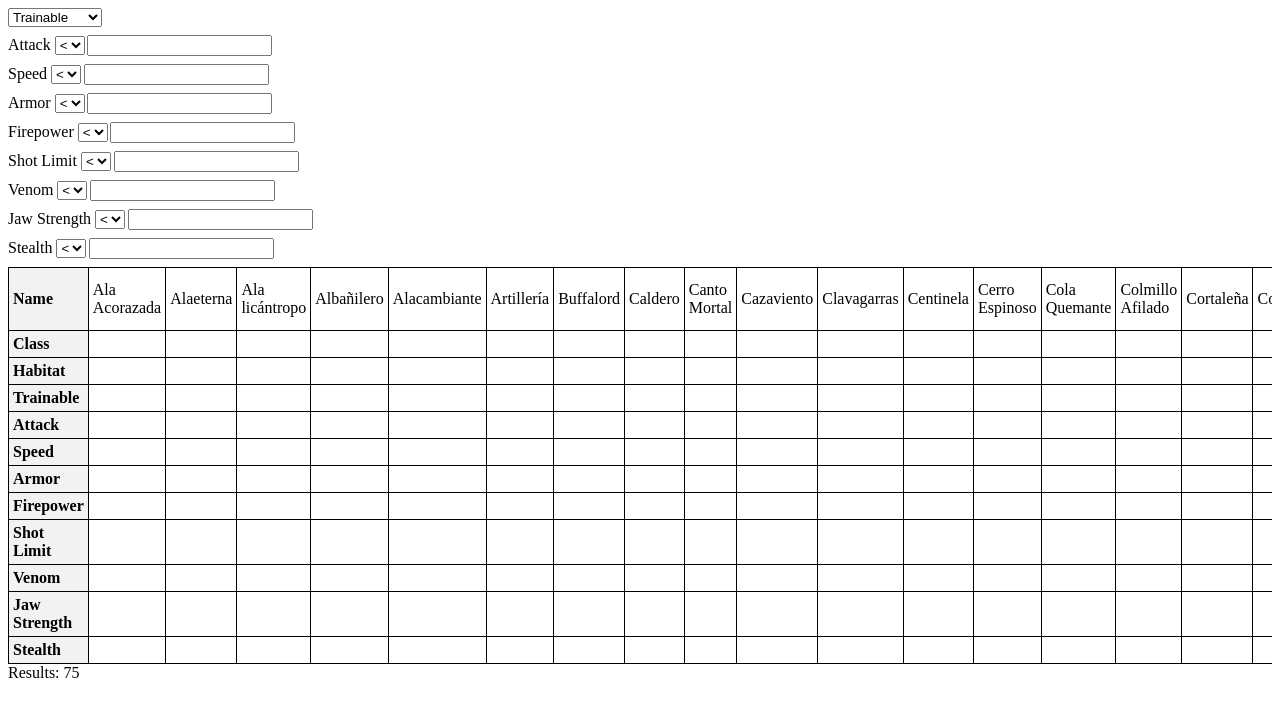
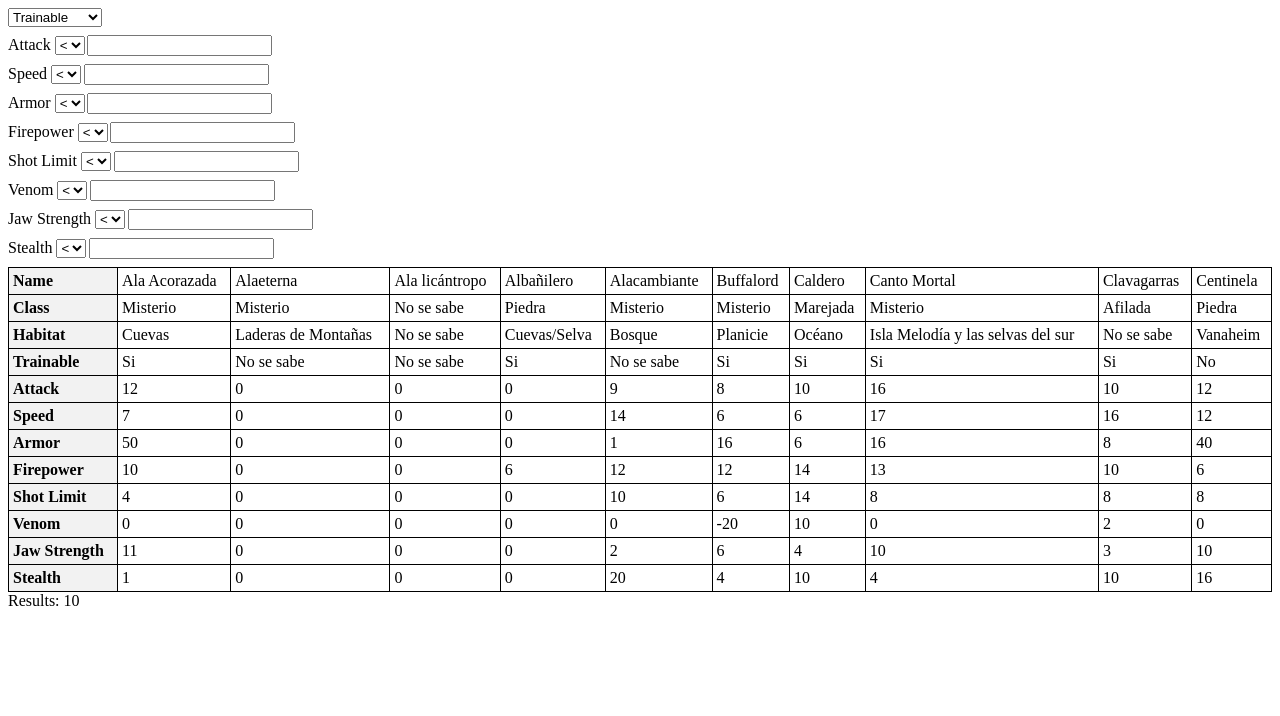
Before and after one commit to KrasniKot/chooseurdragon, a React (Create React App) app: page / in a window 1280 px wide. Shown: the top 716 px of the page. Built offline with nearby package versions, Linux system fonts and the light colour scheme.

Commit message:
some stats s added for some dragons

```diff
--- a/src/components/Body.jsx
+++ b/src/components/Body.jsx
@@ -86,7 +86,7 @@ export const Body = () => {
 
     const filtertDrgns = (op) => {
         const filtered = drgns.filter(drgn => {
-            return drgn.trainable === true ? op === 'Yes' : drgn.trainable === false;
+            return drgn.trainable === op;
         });
 
         settFilteredDrgns(filtered);
@@ -278,7 +278,7 @@ export const Body = () => {
 
             <div className='TFilter'>
                 <select id='trainableOperator' value={top} onChange={topChange}>
-                    <option value='Yes'>Trainable</option>
+                    <option value='Si'>Trainable</option>
                     <option value='No'>No trainable</option>
                 </select>
             </div>
--- a/src/dragons.js
+++ b/src/dragons.js
@@ -18,18 +18,18 @@ class Drgn {
 
 // Creating the HTYD dragons
 export const drgns = [
-    new Drgn('Ala Acorazada'),
-    new Drgn('Alaeterna'),
-    new Drgn('Ala licántropo'),
-    new Drgn('Albañilero'),
-    new Drgn('Alacambiante'),
-    new Drgn('Artillería'),
-    new Drgn('Buffalord'),
-    new Drgn('Caldero'),
-    new Drgn('Canto Mortal'),
-    new Drgn('Cazaviento'),
-    new Drgn('Clavagarras'),
-    new Drgn('Centinela'),
+    new Drgn('Ala Acorazada', 'Misterio', 'Cuevas', 'Si', 12, 7, 50, 10, 4, 0, 11, 1),
+    new Drgn('Alaeterna', 'Misterio', 'Laderas de Montañas', 'No se sabe', 0, 0, 0, 0, 0, 0, 0, 0),
+    new Drgn('Ala licántropo', 'No se sabe', 'No se sabe', 'No se sabe', 0, 0, 0, 0, 0, 0, 0, 0),
+    new Drgn('Albañilero', 'Piedra', 'Cuevas/Selva', 'Si', 0, 0, 0, 6, 0, 0, 0, 0),
+    new Drgn('Alacambiante', 'Misterio', 'Bosque', 'No se sabe', 9, 14, 1, 12, 10, 0, 2, 20),
+    new Drgn('Buffalord', 'Misterio', 'Planicie', 'Si', 8, 6, 16, 12, 6, -20, 6, 4),
+    new Drgn('Caldero', 'Marejada', 'Océano', 'Si', 10, 6, 6, 14, 14, 10, 4, 10),
+    new Drgn('Canto Mortal', 'Misterio', 'Isla Melodía y las selvas del sur', 'Si', 16, 17, 16, 13, 8, 0, 10, 4),
+    new Drgn('Clavagarras', 'Afilada', 'No se sabe', 'Si', 10, 16, 8, 10, 8, 2, 3, 10),
+    new Drgn('Centinela', 'Piedra', 'Vanaheim', 'No', 12, 12, 40, 6, 8, 0, 10, 16),
+]
+/*
     new Drgn('Cerro Espinoso'),
     new Drgn('Cola Quemante'),
     new Drgn('Colmillo Afilado'),
@@ -95,3 +95,4 @@ export const drgns = [
     new Drgn('Trueno Tambor')
 
 ]
+*/
```
